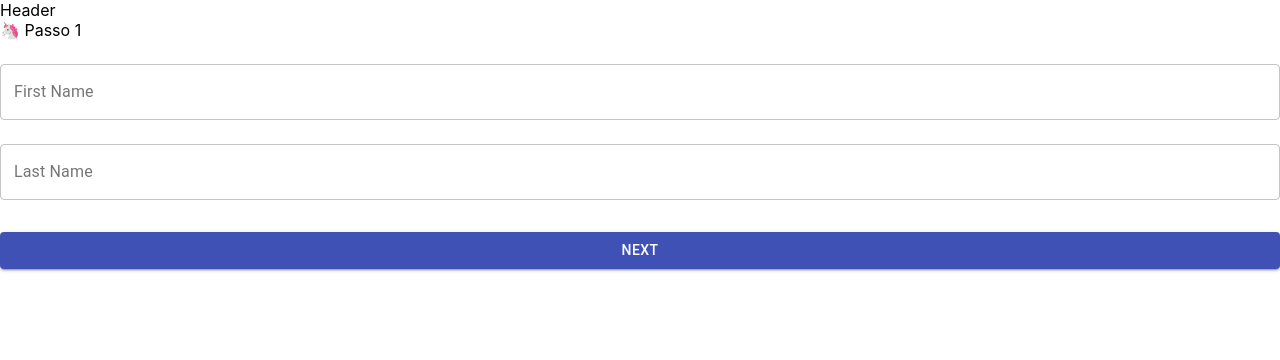
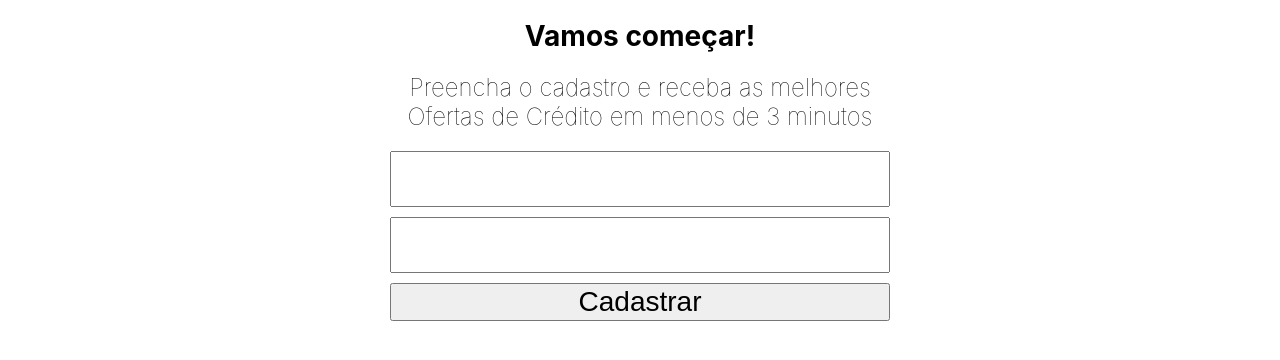
Before and after one commit to guilsa/irruptor, a React (Create React App) app: page / in a window 1280 px wide. Shown: the top 360 px of the page. Built offline with nearby package versions, Linux system fonts and the light colour scheme.

Commit message:
Remover Material UI

```diff
--- a/package.json
+++ b/package.json
@@ -4,11 +4,9 @@
   "private": true,
   "dependencies": {
     "@hookform/resolvers": "^1.3.5",
-    "@material-ui/core": "^4.11.3",
     "@testing-library/jest-dom": "^5.11.4",
     "@testing-library/react": "^11.1.0",
     "@testing-library/user-event": "^12.1.10",
-    "material-ui": "^0.20.2",
     "react": "^17.0.1",
     "react-dom": "^17.0.1",
     "react-hook-form": "^6.15.4",
--- a/src/Passo1.js
+++ b/src/Passo1.js
@@ -3,10 +3,6 @@ import { useHistory } from 'react-router-dom'
 import { useData } from './DataContext'
 import { useForm } from 'react-hook-form'
 import { yupResolver } from '@hookform/resolvers/yup'
-import { PrimaryButton } from './components/PrimaryButton'
-import { MainContainer } from './components/MainContainer'
-import { Form } from './components/Form';
-import { Input } from './components/Input';
 import * as yup from 'yup'
 
 const schema = yup.object().shape({
@@ -30,36 +26,38 @@ export const Passo1 = () => {
   })
 
   const onSubmit = (data) => {
-    history.push('./step2')
+    history.push('./passo2')
     setValues(data)
   }
 
   return (
-    <MainContainer>
-      <div component='h2' variant='h5'>
-        🦄 Passo 1
-      </div>
-      <Form onSubmit={handleSubmit(onSubmit)}>
-        <Input
+    <div>
+      <h2 style={{textAlign: 'center', marginBottom: 20}}>
+        Preencha o cadastro e receba as melhores Ofertas de Crédito em menos de 3 minutos
+      </h2>
+      <form style={{display: 'flex', flexDirection: 'column'}} onSubmit={handleSubmit(onSubmit)}>
+        <input
           ref={register}
           id='firstName'
           type='text'
           label='First Name'
           name='firstName'
-          error={!!errors.firstName}
-          helperText={errors?.firstName?.message}
         />
-        <Input
+        <label className="helper-text">
+          {errors?.firstName?.message}
+        </label>
+        <input
           ref={register}
           id='lastName'
           type='text'
           label='Last Name'
           name='lastName'
-          error={!!errors.lastName}
-          helperText={errors?.lastName?.message}
         />
-        <PrimaryButton>Next</PrimaryButton>
-      </Form>
-    </MainContainer>
+        <label className="helper-text">
+          {errors?.lastName?.message}
+        </label>
+        <button>Cadastrar</button>
+      </form>
+    </div>
   )
 }
--- a/src/components/Form.js
+++ /dev/null
@@ -1,19 +0,0 @@
-import React from 'react'
-import { makeStyles } from '@material-ui/core/styles'
-
-const useStyles = makeStyles((theme) => ({
-  root: {
-    width: '100%',
-    marginTop: theme.spacing(1),
-  },
-}))
-
-export const Form = ({children, ...props}) => {
-  const styles = useStyles()
-
-  return (
-    <form {...props} className={styles.root} noValidate>
-      {children}
-    </form>
-  )
-}
--- a/src/components/Header.js
+++ b/src/components/Header.js
@@ -3,8 +3,8 @@ import React from 'react'
 
 export const Header = () => {
   return (
-    <div component='h1' variant='h5'>
-      Header
-    </div>
+    <h1 style={{textAlign: 'center', marginBottom: 20}} component='h1' variant='h5'>
+      Vamos começar!
+    </h1>
   )
 }
--- a/src/components/Input.js
+++ /dev/null
@@ -1,14 +0,0 @@
-import React, { forwardRef } from 'react'
-import TextField from '@material-ui/core/TextField'
-
-export const Input = forwardRef((props, ref) => {
-  return (
-    <TextField
-      variant='outlined'
-      margin='normal'
-      inputRef={ref}
-      fullWidth
-      {...props}
-    />
-  )
-})
--- a/src/components/MainContainer.js
+++ /dev/null
@@ -1,25 +0,0 @@
-import React from 'react'
-
-// const useStyles = makeStyles((theme) => ({
-//   root: {
-//     marginTop: theme.spacing(4),
-//     display: 'flex',
-//     flexDirection: 'column',
-//     alignItems: 'center',
-//   },
-// }))
-
-export const MainContainer = ({ children, ...props }) => {
-  // const styles = useStyles()
-
-  return (
-    <div
-      // className={styles.root}
-      component='main'
-      maxWidth='xs'
-      {...props}
-    >
-      {children}
-    </div>
-  )
-}
--- a/src/components/PrimaryButton.js
+++ /dev/null
@@ -1,26 +0,0 @@
-import React from 'react'
-import Button from '@material-ui/core/Button'
-import { makeStyles } from '@material-ui/core/styles'
-
-const useStyles = makeStyles((theme) => ({
-  root: {
-    margin: theme.spacing(3, 0, 2),
-  },
-}))
-
-export const PrimaryButton = ({ children, ...props }) => {
-  const styles = useStyles()
-
-  return (
-    <Button
-      type='submit'
-      fullWidth
-      variant='contained'
-      color='primary'
-      className={styles.root}
-      {...props}
-    >
-      {children}
-    </Button>
-  )
-}
--- a/src/index.css
+++ b/src/index.css
@@ -1,5 +1,11 @@
+* {
+  font-size: 28px;
+}
+
 body {
-  margin: 0;
+  width: 500px;
+  margin: 0 auto;
+
   font-family: -apple-system, BlinkMacSystemFont, 'Segoe UI', 'Roboto', 'Oxygen',
     'Ubuntu', 'Cantarell', 'Fira Sans', 'Droid Sans', 'Helvetica Neue',
     sans-serif;
@@ -7,7 +13,25 @@ body {
   -moz-osx-font-smoothing: grayscale;
 }
 
-code {
-  font-family: source-code-pro, Menlo, Monaco, Consolas, 'Courier New',
-    monospace;
+h1 {
+  font-size: 28px;
 }
+
+h2 {
+  font-size: 24px;
+  font-weight: 100;
+}
+
+input {
+  font-size: 14px;
+  padding: 18px 45px 18px 25px;
+}
+
+label {
+  margin-bottom: 10px;
+}
+
+.helper-text {
+  color: red;
+  font-size: 16px;
+}
```
Also changed, not shown: src/App.css (deleted, +0 -38 lines).
